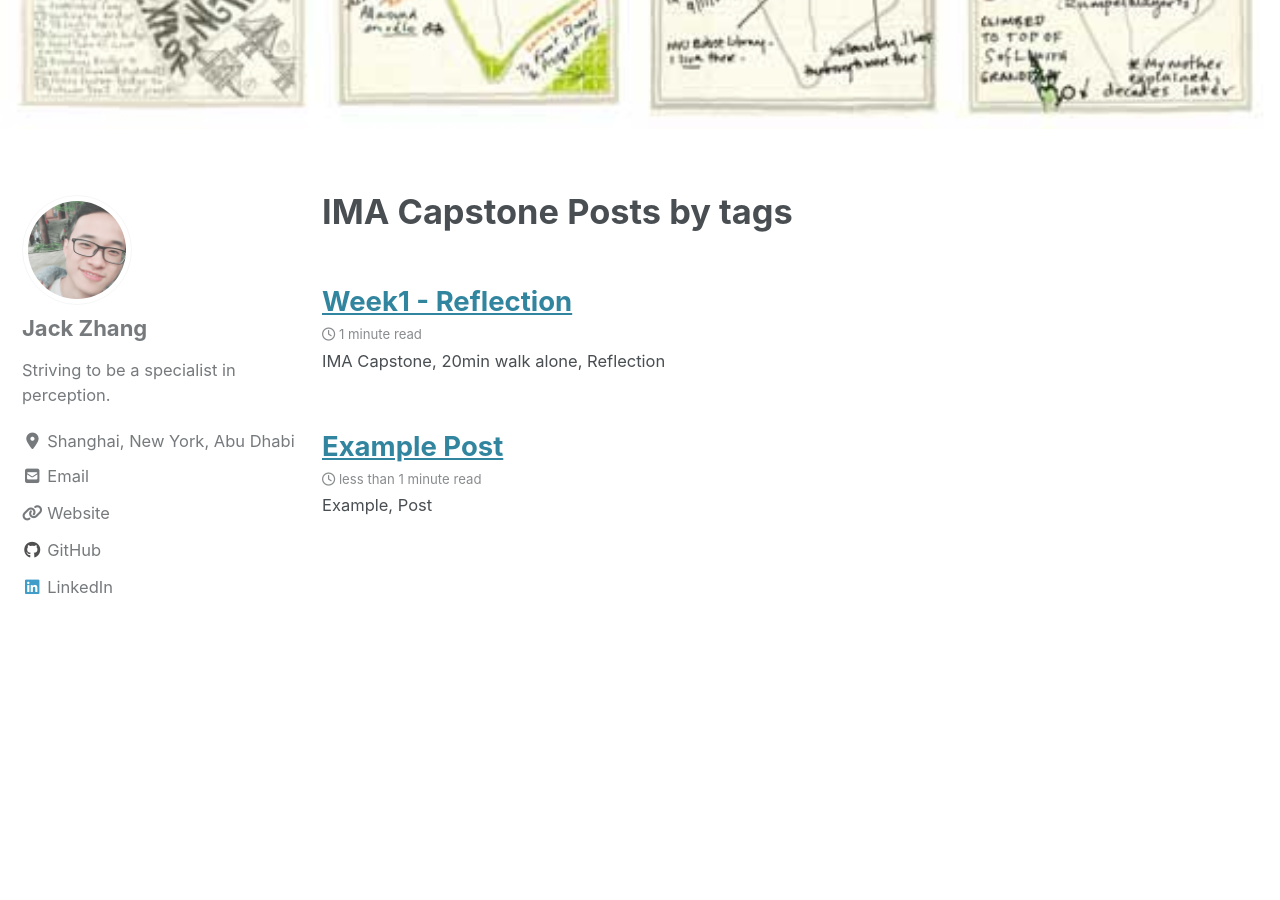
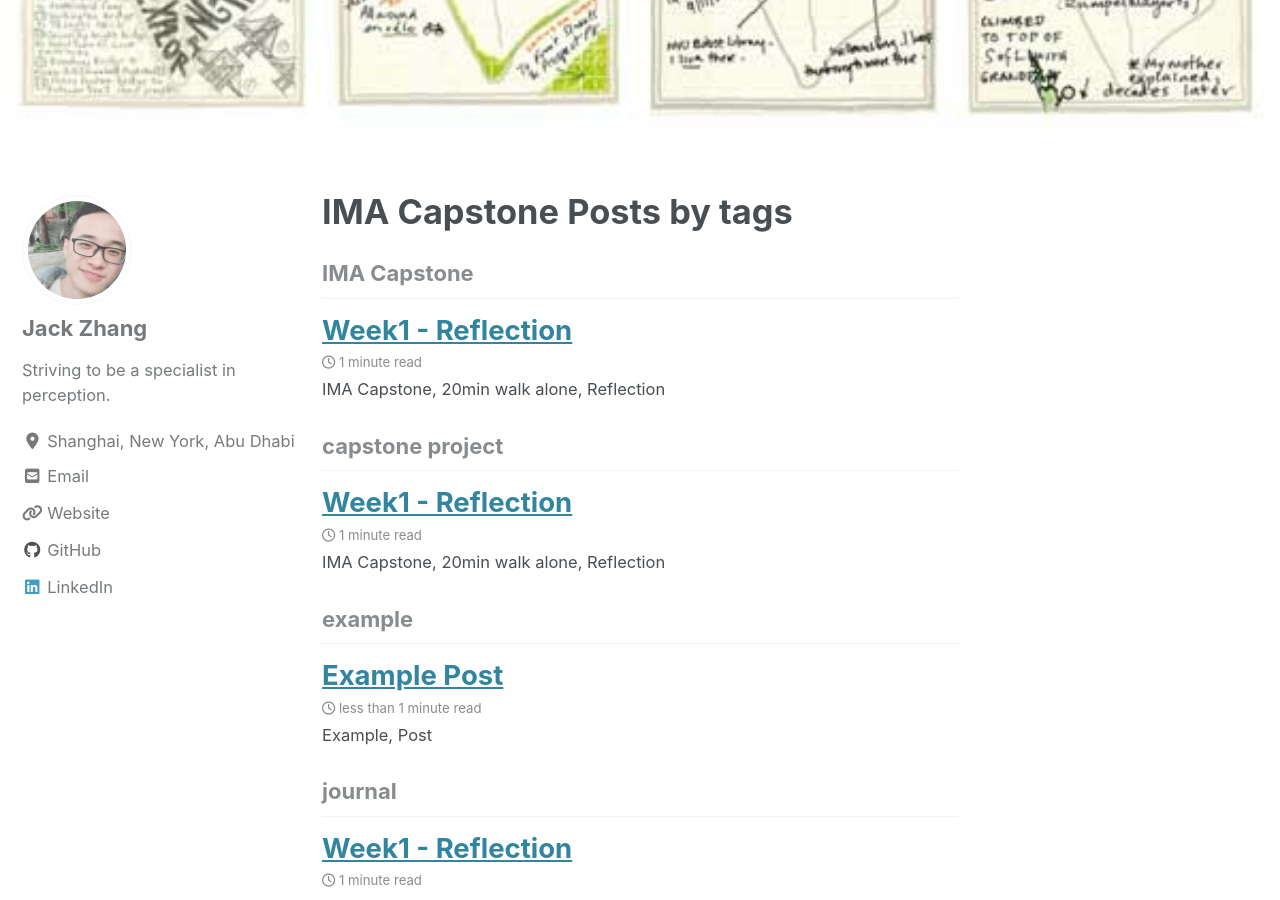
Before and after one commit to Zoetic-Zephyr/Zoetic-Zephyr.github.io, a Jekyll site: the page built from _pages/IMA-capstone.md, in a window 1280 px wide and 900 px high, scrolled down 807 px. Built offline with Jekyll 4.4.1, drawn with Linux system fonts in a browser that asks for light colours; cached includes are drawn as plain includes; nearby versions of some CDN libraries; some of the changed text lies outside the part shown.

Commit message:
Another attempt using provided code

```diff
--- a/_pages/IMA-capstone.md
+++ b/_pages/IMA-capstone.md
@@ -6,6 +6,13 @@ author_profile: true
 header:
     image: "/images/min/mapping-manhattan.jpg"
 ---
-{% for post in site.posts %}
+
+{% include group-by-array collection=site.posts field="tags" %}
+
+{% for tag in group_names %}
+  {% assign posts = group_items[forloop.index0] %}
+  <h2 id="{{ tag | slugify }}" class="archive__subtitle">{{ tag }}</h2>
+  {% for post in posts %}
     {% include archive-single.html %}
+  {% endfor %}
 {% endfor %}
--- a/_posts/2019-09-09-reflection.md
+++ b/_posts/2019-09-09-reflection.md
@@ -1,7 +1,7 @@
 ---
 title: "Week1 - Reflection"
 date: 2019-09-09
-tags: [IMA Capstone, reflection, journal]
+tags: [IMA Capstone, capstone project, reflection, journal]
 header:
     images: "/images/posts/reflection/mapping-manhattan.jpg"
 excerpt: "IMA Capstone, 20min walk alone, Reflection"
```
